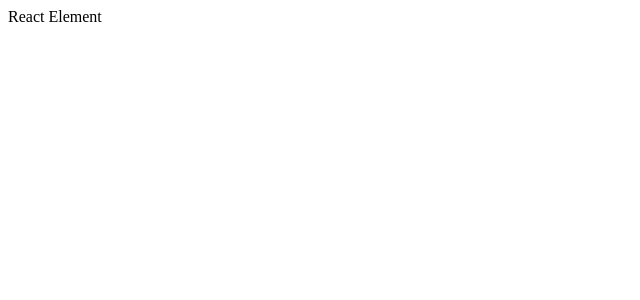
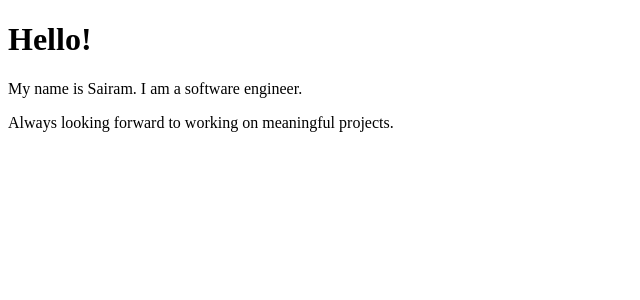
Before and after one commit to sairamgunner/react-portfolio, a React (Create React App) app: page / in a window 1280 px wide. Shown: the top 300 px of the page, without its empty margins (0-640 px from the left). Built offline with nearby package versions, Linux system fonts and the light colour scheme.

Commit message:
Adding Bio component using State

```diff
--- /dev/null
+++ b/src/App.js
@@ -0,0 +1,32 @@
+import React, { Component } from 'react';
+
+class App extends Component {
+    constructor()   {
+        super();
+        this.state = {  displayBio: false  };
+    }
+    render()    {
+        let bio = this.state.displayBio ? (
+            <div>
+                <p>I live in Whitby, ON</p>
+                <p>I love to code</p>
+                <p>I want to make exceptional quality web applications</p>
+            </div>
+        ) : null;
+
+        // if(!this.state.displayBio)  {
+        //     bio = null;
+        // }
+
+        return  (
+            <div>
+                <h1>Hello!</h1>
+                <p>My name is Sairam. I am a software engineer.</p>
+                <p>Always looking forward to working on meaningful projects.</p>
+                {bio}
+            </div>
+        );
+    }
+}
+
+export default App;
--- a/src/index.js
+++ b/src/index.js
@@ -1,5 +1,6 @@
 import React from 'react';
 import ReactDOM from 'react-dom/client';
+import App from './App';
 
 const root = ReactDOM.createRoot(document.getElementById('root'));
-root.render(<div>React Element</div>);
+root.render(<App />);
```
Also changed, not shown: public/oop_practice.js (added, +35 -0 lines).
